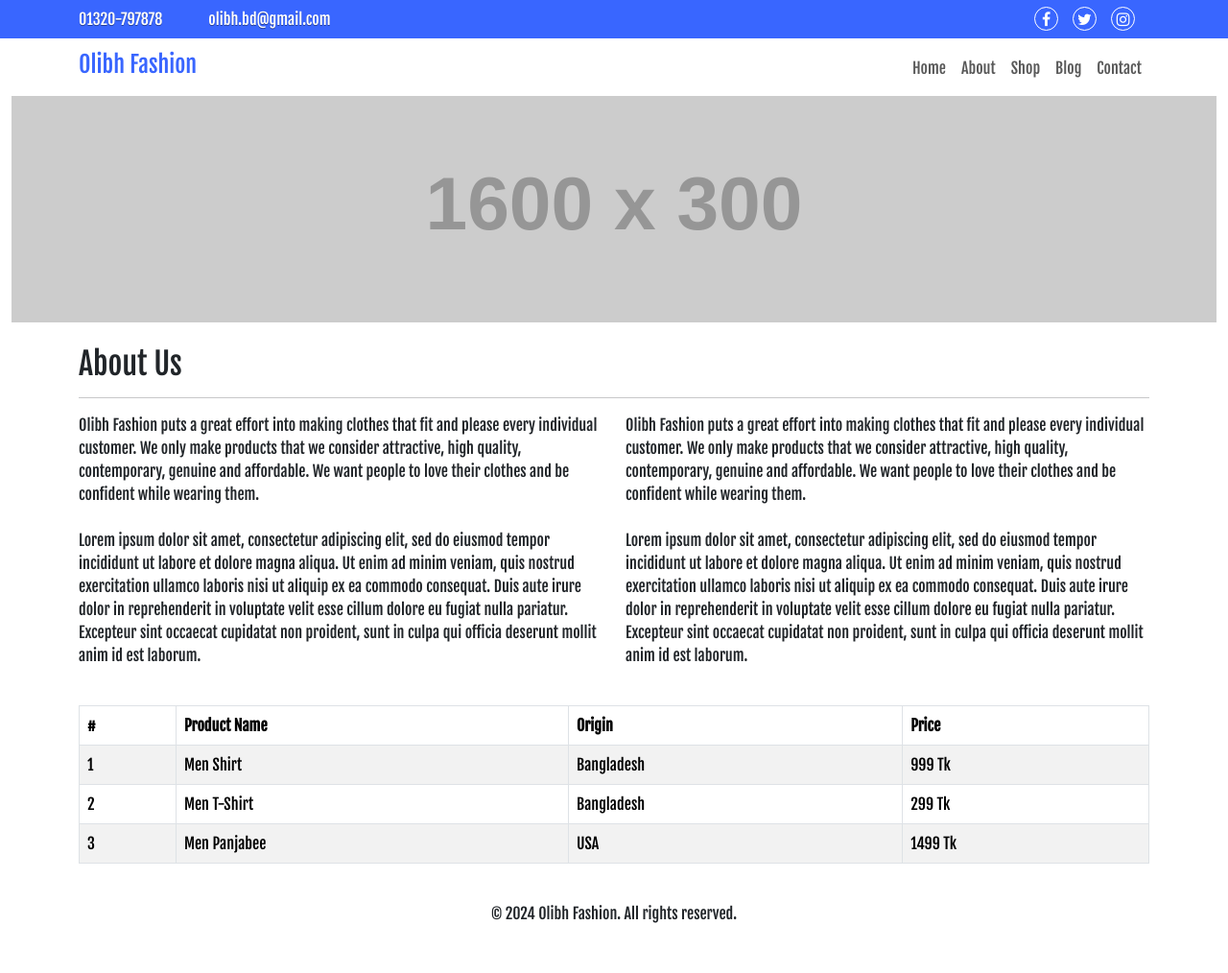
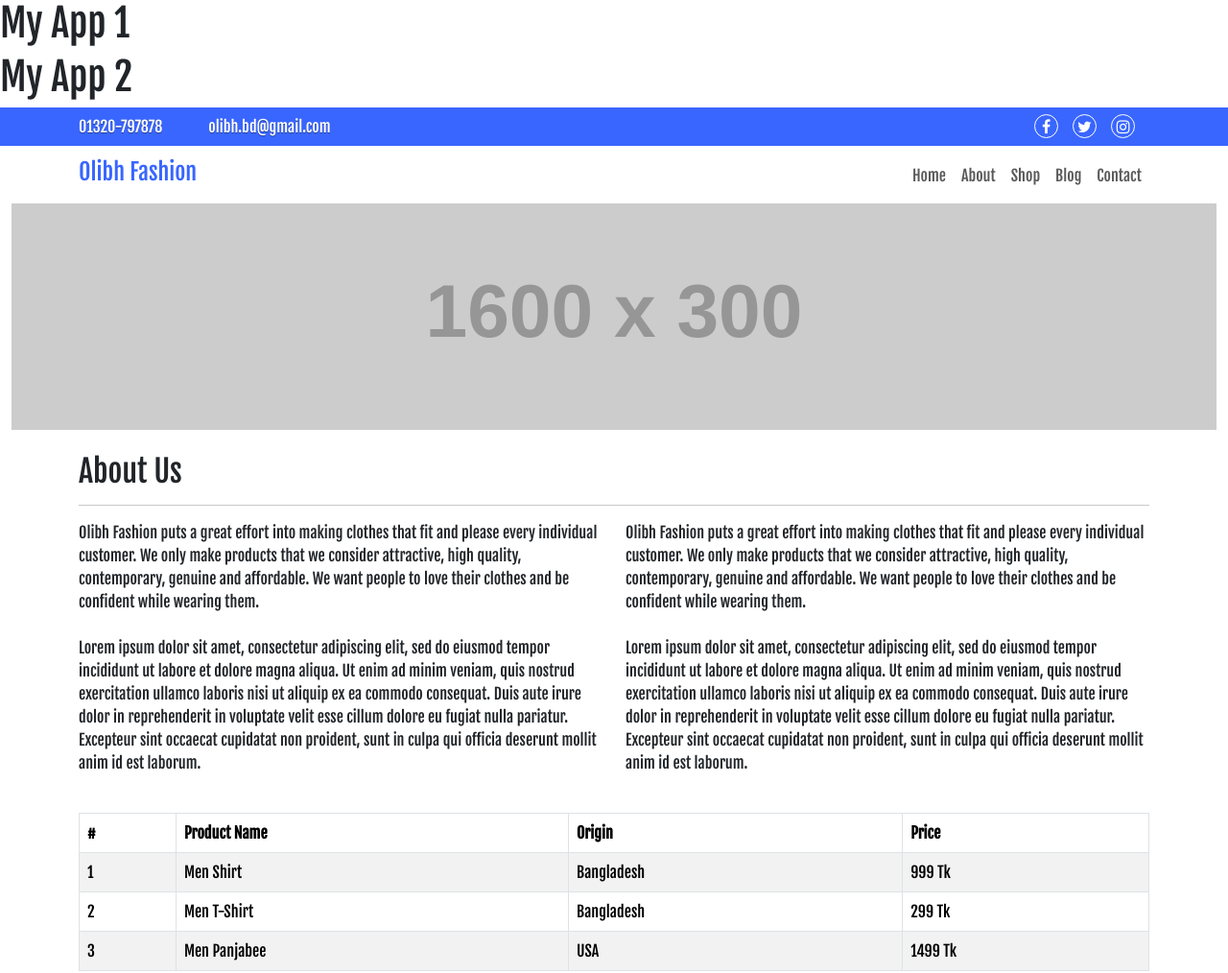
Before and after one commit to jhfullstack/MERN_Batch7, a plain HTML site: page index.html in a window 1280 px wide. Shown: the top 1014 px of the page at 96% size. Before the commit the page ends 980 px from the top, so only its background shows below. Drawn offline with Linux system fonts and the light colour scheme; placeholder pictures from the web are drawn by us.

Commit message:
Version 2.0

```diff
--- a/index.html
+++ b/index.html
@@ -3,9 +3,7 @@
   <head>
     <meta charset="UTF-8" />
     <meta name="viewport" content="width=device-width, initial-scale=1.0" />
-    <title>Olibh :: Affordable Luxury in Fashion 1.0</title>
-    <title>Olibh :: Affordable Luxury in Fashion 2.0</title>
-    <title>Olibh :: Affordable Luxury in Fashion 3.0</title>
+    <title>Olibh :: Affordable Luxury in Fashion</title>
     <link rel="icon" href="assets/img/favicon.png" type="image/x-icon" />
     <link
       rel="stylesheet"
@@ -16,6 +14,8 @@
     <link rel="stylesheet" href="assets/css/responsive.css" />
   </head>
   <body>
+    <h1>My App 1</h1>
+    <h1>My App 2</h1>
     <!-- Header Section Start -->
     <section class="header__section">
       <header class="w-100">
```
